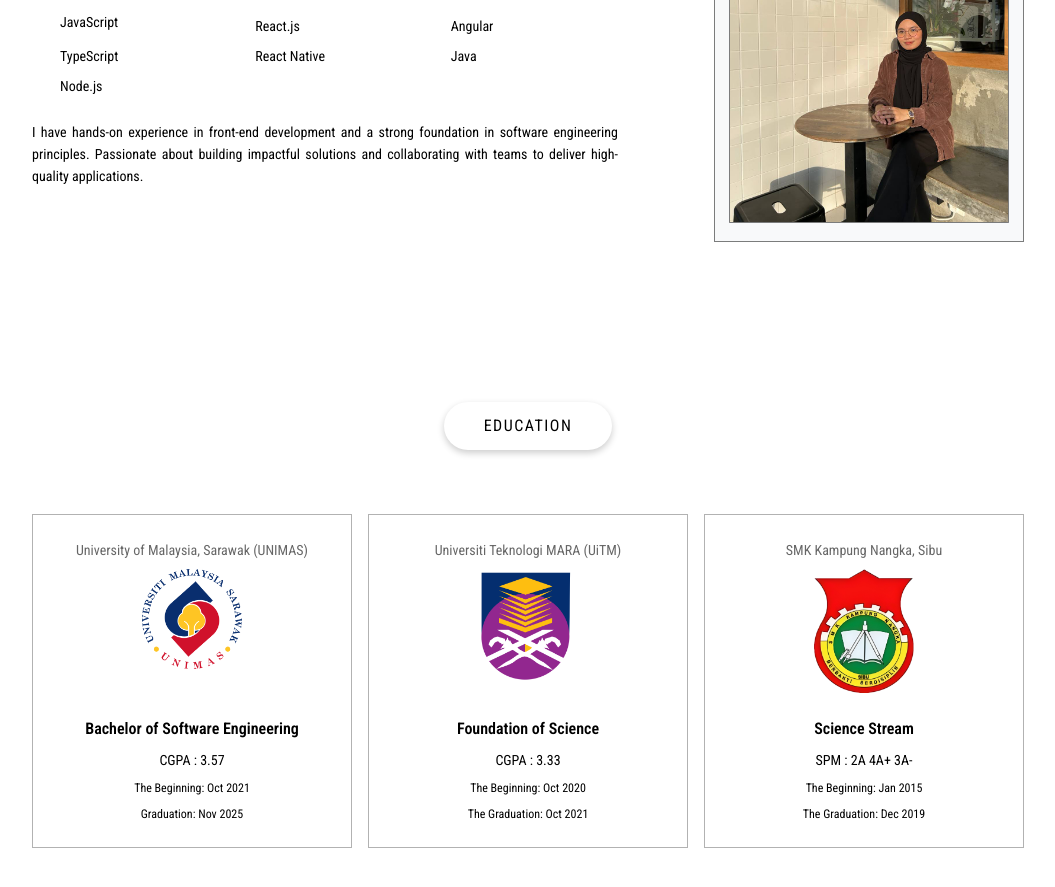
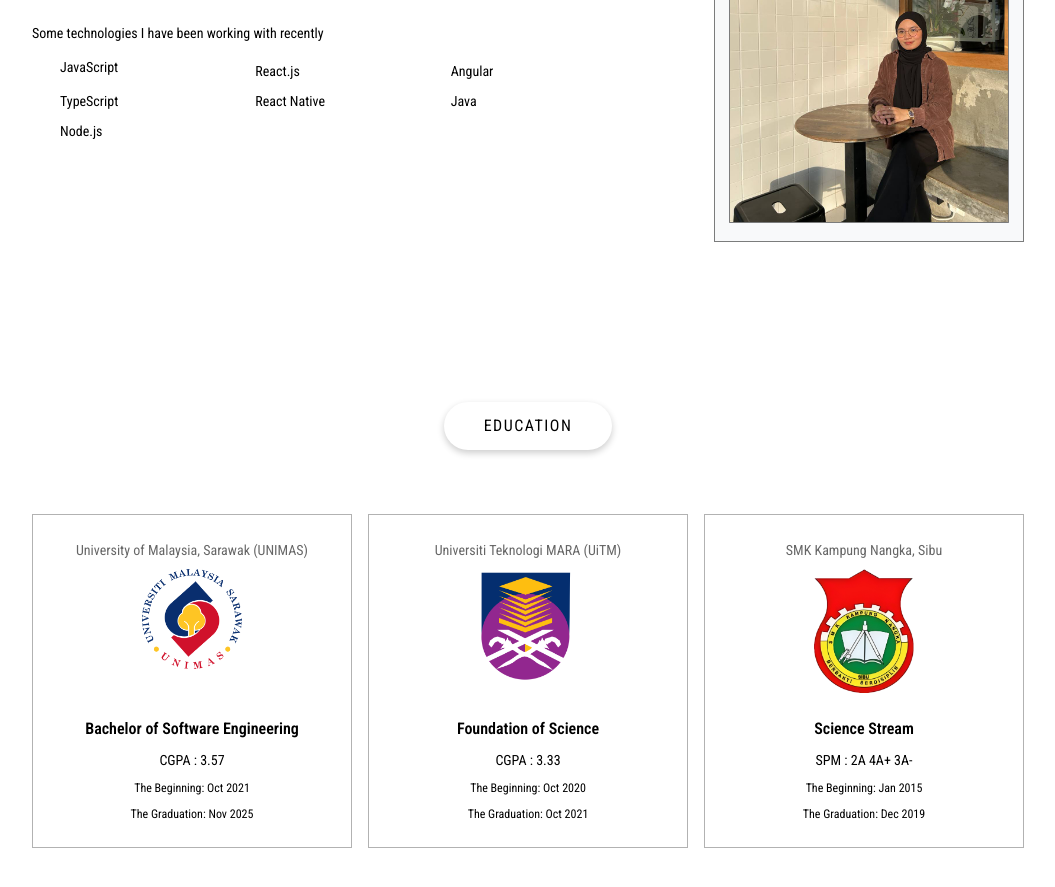
Before and after one commit to Hafiiii/Hafiiii.github.io, a React (Vite) app: page / in a window 1280 px wide. Shown: the part 1240-2127 px from the top of the page, without its empty margins (112-1167 px from the left). Built offline with nearby package versions, Linux system fonts and the light colour scheme; some icons are missing.

Commit message:
Changes: -Update About -Fix typo

```diff
--- a/src/Components/Home/components/contentData.jsx
+++ b/src/Components/Home/components/contentData.jsx
@@ -17,7 +17,7 @@
         course: 'Bachelor of Software Engineering',
         grade: 'CGPA : 3.57',
         start: 'Oct 2021',
-        end: 'Graduation: Nov 2025',
+        end: 'The Graduation: Nov 2025',
     },
     {
         id: 2,
--- a/src/Components/Home/view/About.jsx
+++ b/src/Components/Home/view/About.jsx
@@ -41,11 +41,6 @@
                             <ListText>Node.js</ListText>
                         </Stack>
                     </Stack>
-
-                    <Typography variant="body2" textAlign="justify">
-                        I have hands-on experience in front-end development and a strong foundation in software engineering principles.
-                        Passionate about building impactful solutions and collaborating with teams to deliver high-quality applications.
-                    </Typography>
                 </Stack>
 
                 {isMdUp &&
```
